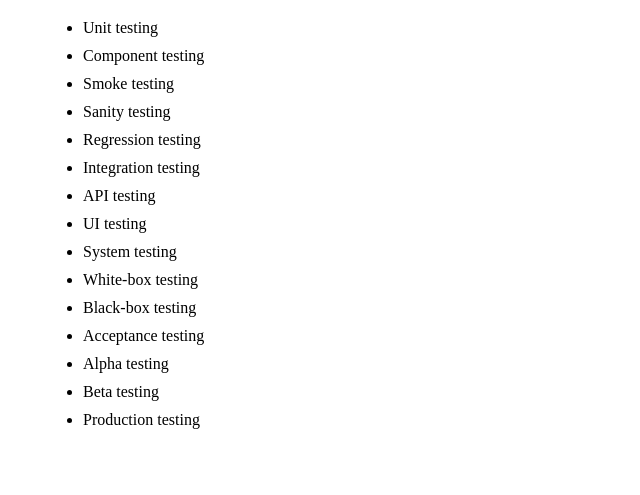
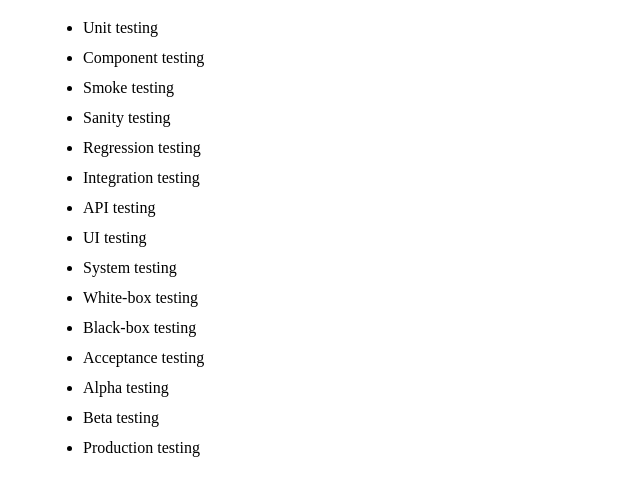
Before and after one commit to canbeshree/QA-Learning, a plain HTML site: page index.html in a window 1280 px wide. Shown: the part 61-556 px from the top of the page, without its empty margins (0-640 px from the left). Drawn offline with Linux system fonts and the light colour scheme.

Commit message:
Add index

```diff
--- a/index.html
+++ b/index.html
@@ -12,7 +12,7 @@
         padding-left: 75px;
       }
       ul li {
-        padding-bottom: 10px;
+        padding-bottom: 12px;
       }
     </style>
     <title>QA Internship</title>
```
